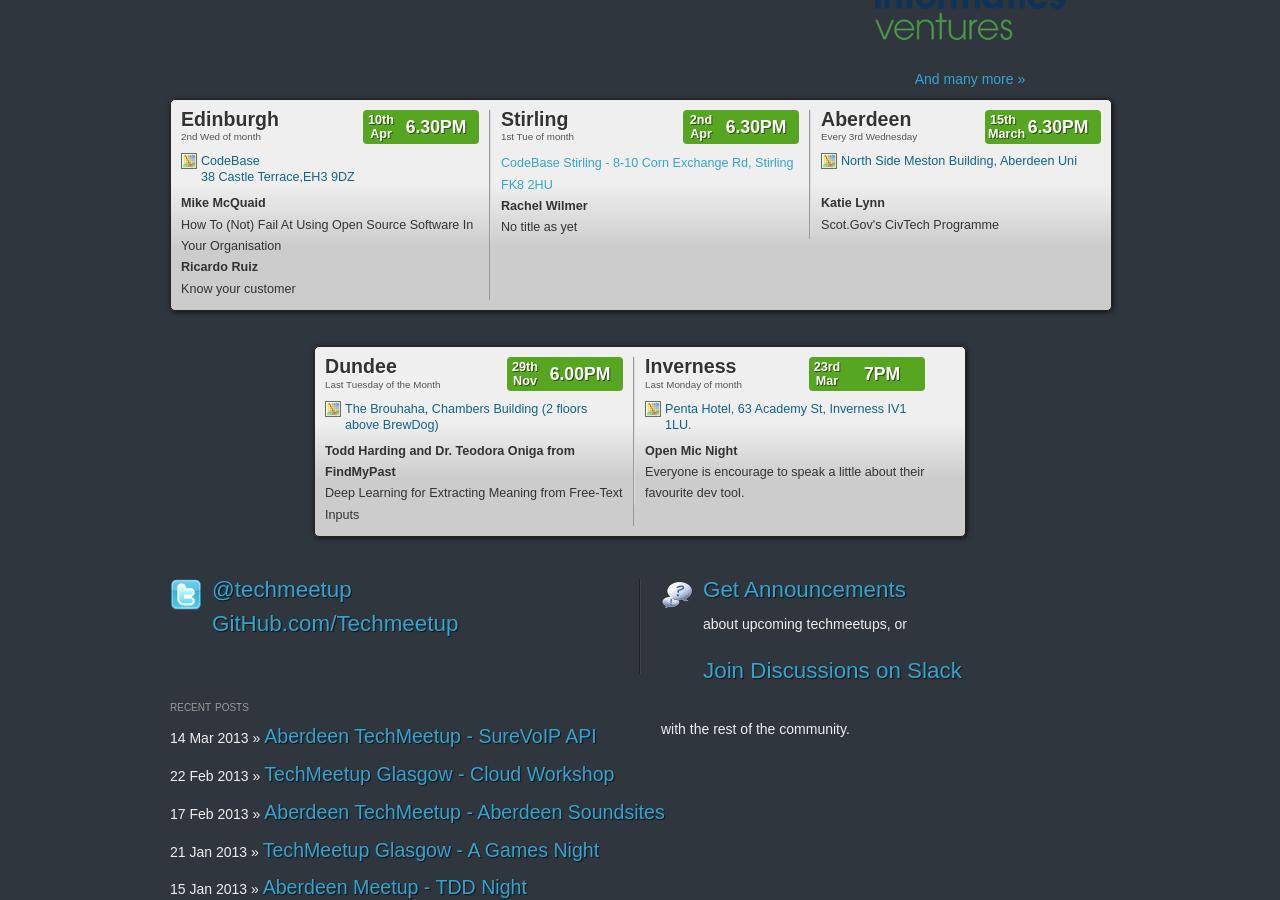
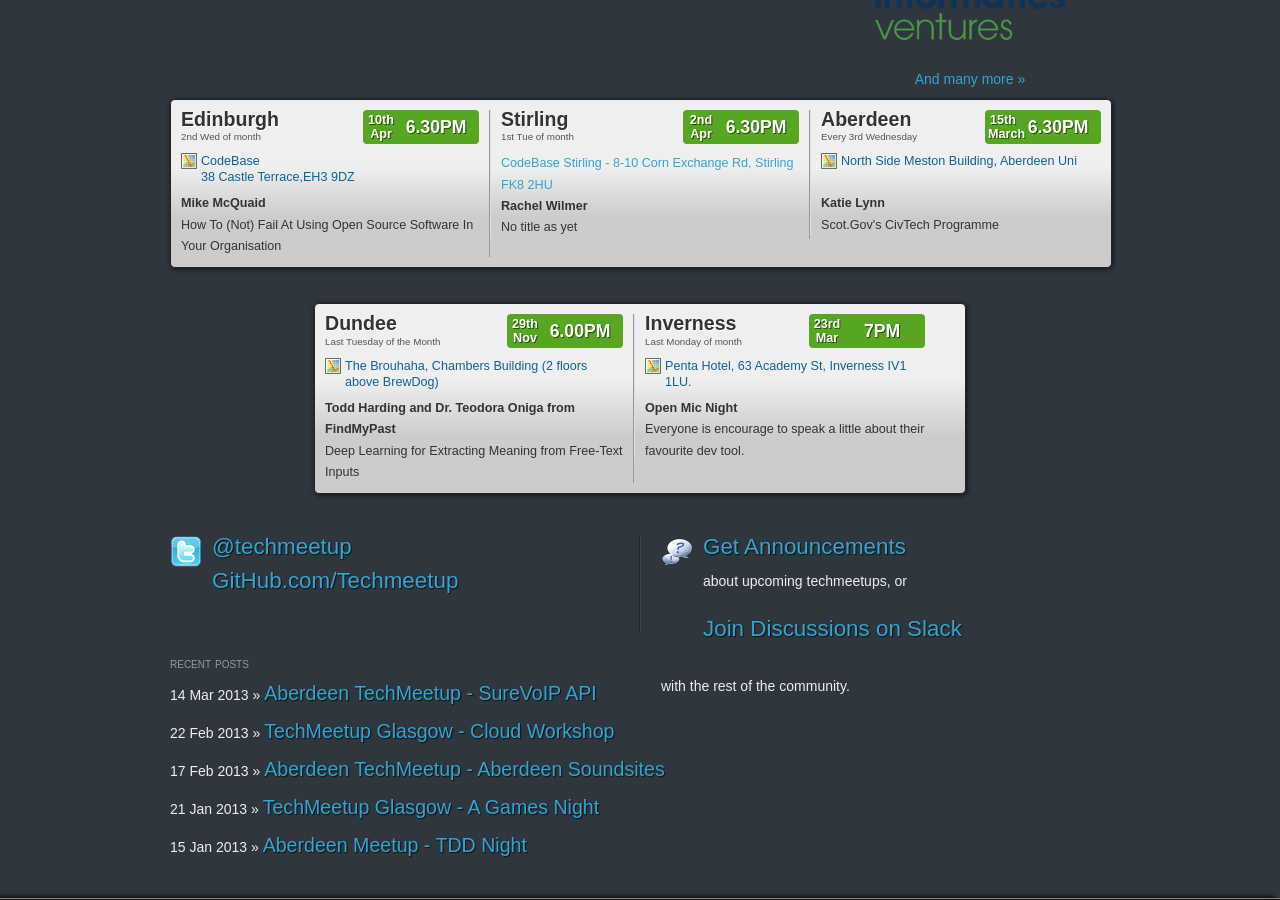
Before and after one commit to techmeetup/techmeetup.co.uk, a Jekyll site: the page built from index.html, in a window 1280 px wide and 900 px high, scrolled down 300 px. Built offline with Jekyll 4.4.1, drawn with Linux system fonts in a browser that asks for light colours.

Commit message:
Update index.json

```diff
--- a/_data/index.json
+++ b/_data/index.json
@@ -4,10 +4,6 @@
       {
         "name": "Mike McQuaid",
         "talk": "How To (Not) Fail At Using Open Source Software In Your Organisation"
-      },
-      {
-        "name": "Ricardo Ruiz",
-        "talk": "Know your customer"
       }
     ],
     "day": "10th",
```
